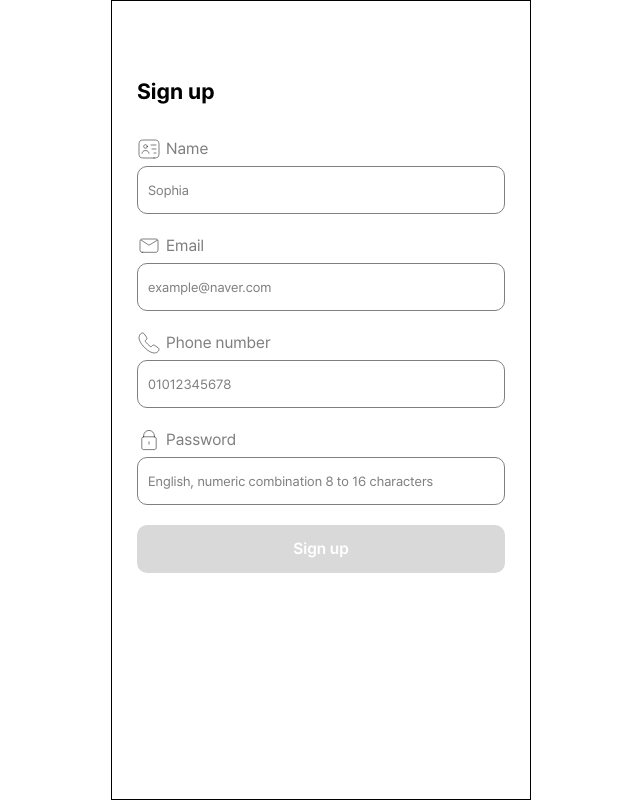
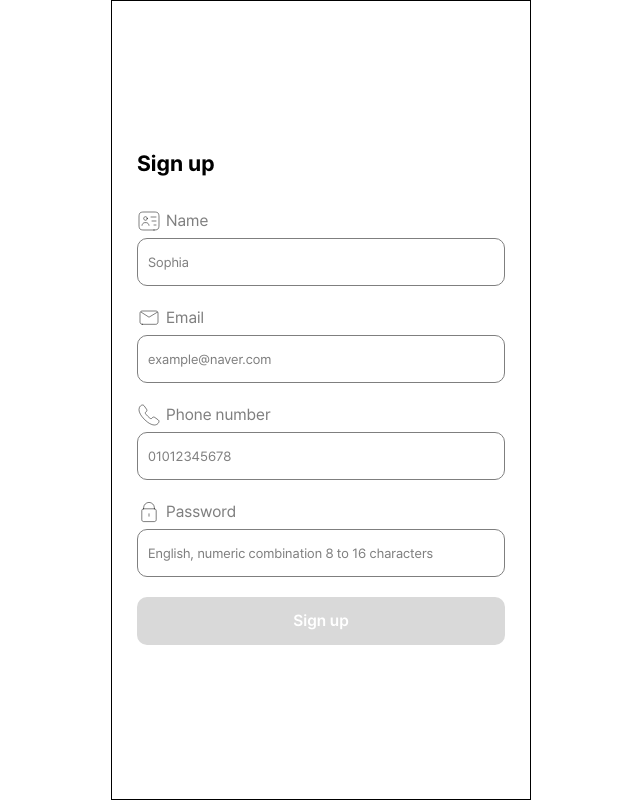
Before and after one commit to nakyeongg/Ecovel-frontend, a React (Create React App) app: page /signup in a window 1280 px wide. Shown: the whole page, without its empty margins (319-959 px from the left). Built offline with nearby package versions, Linux system fonts and the light colour scheme.

Commit message:
Fix: 헤더 상단에 고정되도록 수정

```diff
--- a/src/components/common/Header.jsx
+++ b/src/components/common/Header.jsx
@@ -3,17 +3,21 @@ import styled from 'styled-components';
 import logo from '../../assets/images/logo.png';
 
 export const Header = () => {
-  return (
-    <Wrapper>
-        <Logo src={logo} />
-    </Wrapper>
-  )
+    return (
+		<Wrapper>
+			<Logo src={logo} />
+		</Wrapper>
+    )
 }
 
 const Wrapper = styled.div`
     width: 100%;
     padding: 10px 0;
     background-color: #FFFFFF;
+    position: fixed;
+	top: 0;
+    min-width: 393px;
+    max-width: 420px;
 `
 
 const Logo = styled.img`
--- a/src/layout/Layout.js
+++ b/src/layout/Layout.js
@@ -19,4 +19,5 @@ const Wrapper = styled.div`
     flex-direction: column;
     align-items: center;
     border: 1px solid black;
+    padding-top: 72px;
 `
```
